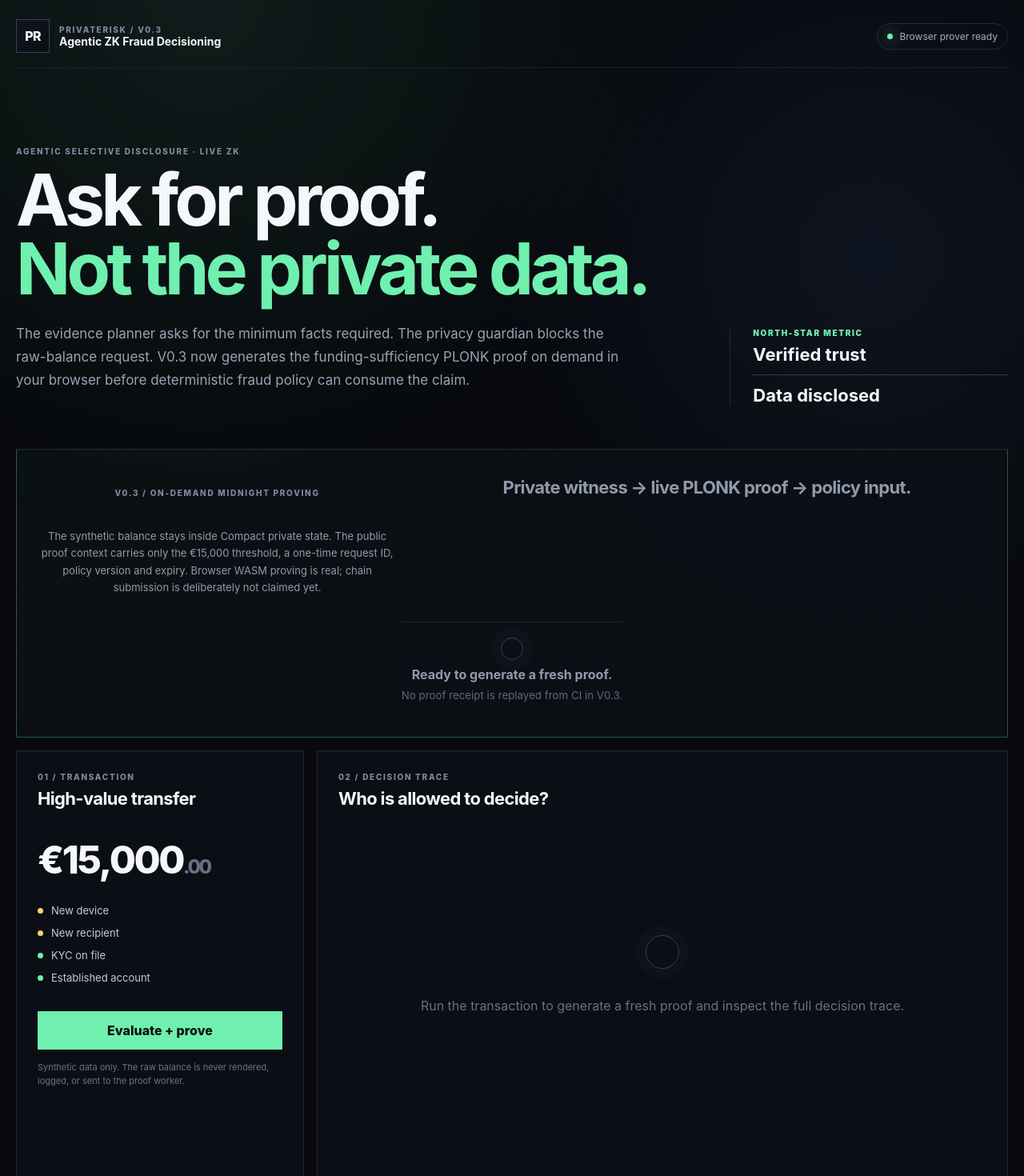
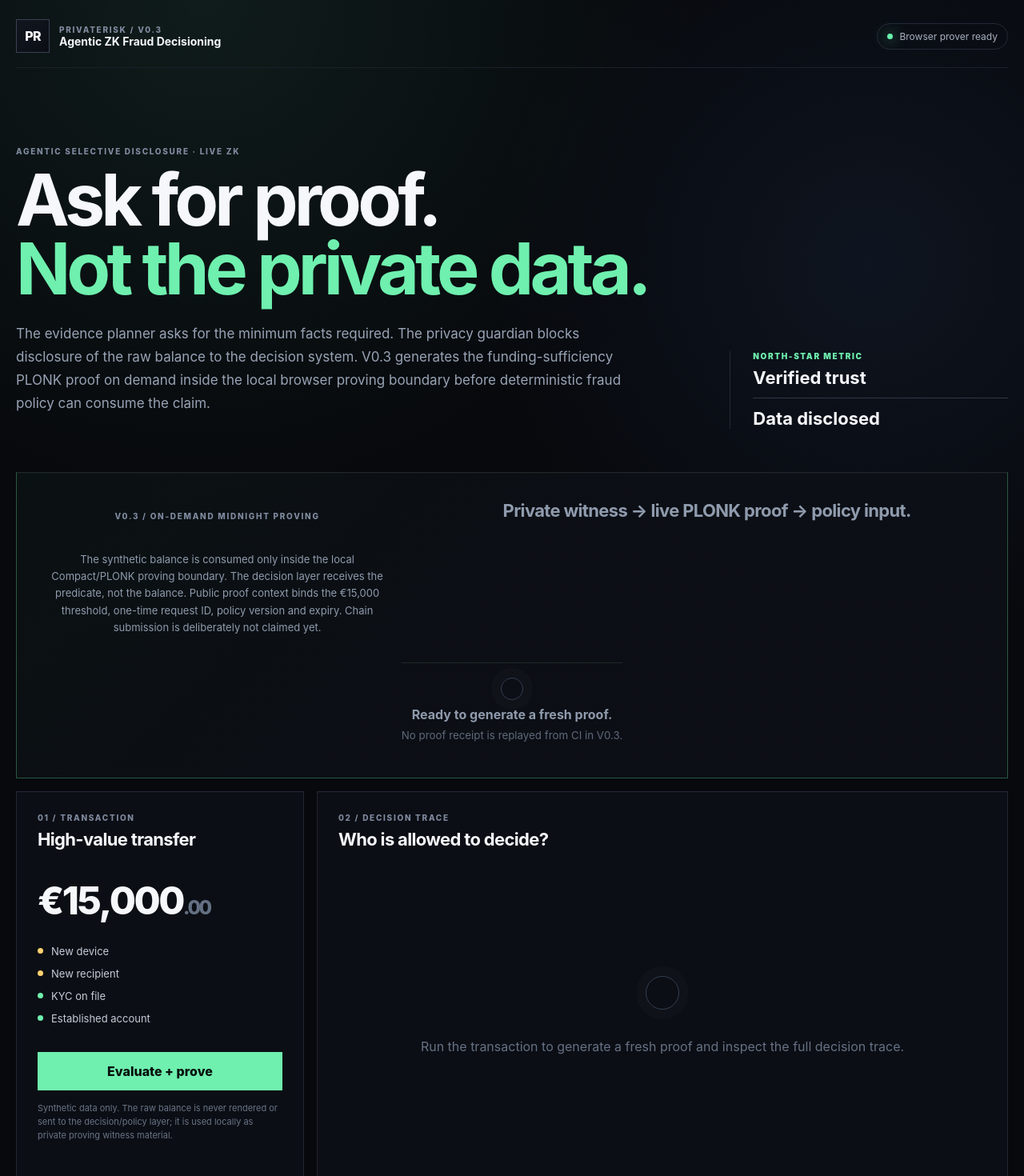
Before and after one commit to mikelninh/privaterisk-zk-fraud, a React (Vite) app: page / in a window 1280 px wide. Shown: the top 1470 px of the page at 80% size. Built offline with nearby package versions, Linux system fonts and the light colour scheme; what @midnight-ntwrk/compact-runtime would draw is missing.

Commit message:
docs(v0.3): state the browser prover privacy boundary precisely

```diff
--- a/src/App.tsx
+++ b/src/App.tsx
@@ -72,7 +72,7 @@ export default function App() {
           <p className="eyebrow">AGENTIC SELECTIVE DISCLOSURE · LIVE ZK</p>
           <h1>Ask for proof.<br /><em>Not the private data.</em></h1>
           <p className="hero-copy">
-            The evidence planner asks for the minimum facts required. The privacy guardian blocks the raw-balance request. V0.3 now generates the funding-sufficiency PLONK proof on demand in your browser before deterministic fraud policy can consume the claim.
+            The evidence planner asks for the minimum facts required. The privacy guardian blocks disclosure of the raw balance to the decision system. V0.3 generates the funding-sufficiency PLONK proof on demand inside the local browser proving boundary before deterministic fraud policy can consume the claim.
           </p>
         </div>
         <div className="north-star">
@@ -88,7 +88,7 @@ export default function App() {
           <div className="panel-kicker">V0.3 / ON-DEMAND MIDNIGHT PROVING</div>
           <h2>Private witness → live PLONK proof → policy input.</h2>
           <p>
-            The synthetic balance stays inside Compact private state. The public proof context carries only the €15,000 threshold, a one-time request ID, policy version and expiry. Browser WASM proving is real; chain submission is deliberately not claimed yet.
+            The synthetic balance is consumed only inside the local Compact/PLONK proving boundary. The decision layer receives the predicate, not the balance. Public proof context binds the €15,000 threshold, one-time request ID, policy version and expiry. Chain submission is deliberately not claimed yet.
           </p>
         </div>
 
@@ -105,7 +105,7 @@ export default function App() {
             <div className="proof-spinner" />
             <div>
               <strong>Generating PLONK proof locally…</strong>
-              <p>Loading ZKIR + proving key + SRS parameters. Private balance remains inside the circuit witness.</p>
+              <p>Loading ZKIR + proving key + SRS parameters. Private witness material stays within the browser proving boundary.</p>
             </div>
           </div>
         )}
@@ -129,7 +129,7 @@ export default function App() {
               <div><span>Network submit</span><code>NOT SUBMITTED</code></div>
             </div>
             <p className="truth-boundary">
-              <strong>Truth boundary:</strong> proof generation and constraint checking happen live in-browser. This build does not claim Midnight Preprod/Mainnet settlement or network verification.
+              <strong>Truth boundary:</strong> proof generation and constraint checking happen live in-browser. Private witness material is available to the local prover, as cryptographic proving requires, but is not exposed to the fraud/policy layer or submitted as public state. This build does not claim Midnight Preprod/Mainnet settlement or network verification.
             </p>
           </>
         )}
@@ -157,7 +157,7 @@ export default function App() {
           <button className="primary" disabled={proofStatus === 'proving'} onClick={evaluate}>
             {proofStatus === 'proving' ? 'Generating proof…' : ran ? 'Run fresh proof' : 'Evaluate + prove'}
           </button>
-          <p className="microcopy">Synthetic data only. The raw balance is never rendered, logged, or sent to the proof worker.</p>
+          <p className="microcopy">Synthetic data only. The raw balance is never rendered or sent to the decision/policy layer; it is used locally as private proving witness material.</p>
         </aside>
 
         <section className="trace-card panel">
@@ -231,7 +231,7 @@ export default function App() {
         <>
           <section className="metrics-grid">
             <div className="metric-card"><span>Risk score</span><strong>{result.riskScore.toFixed(2)}</strong><small>deterministic policy input</small></div>
-            <div className="metric-card glow"><span>Raw fields disclosed</span><strong>{result.rawFieldsDisclosed}</strong><small>browser decision flow</small></div>
+            <div className="metric-card glow"><span>Raw fields disclosed</span><strong>{result.rawFieldsDisclosed}</strong><small>to decision/policy layer</small></div>
             <div className="metric-card"><span>Live ZK predicates</span><strong>1</strong><small>generated on demand</small></div>
             <div className="metric-card"><span>PLONK proving</span><strong>{receipt.proveMs}</strong><small>milliseconds</small></div>
           </section>
@@ -248,7 +248,7 @@ export default function App() {
             <div className="panel-kicker">AUTHORITY BOUNDARIES</div>
             <div className="boundary-grid">
               <div><span>AGENT</span><strong>Requests evidence</strong><p>Reasoning and orchestration only.</p></div>
-              <div><span>PROOF</span><strong>Establishes a fact</strong><p>Compact + PLONK; raw balance stays private.</p></div>
+              <div><span>PROOF</span><strong>Establishes a fact</strong><p>Compact + PLONK; witness stays inside local proving boundary.</p></div>
               <div><span>RISK</span><strong>Estimates likelihood</strong><p>Statistical signal, never final authority.</p></div>
               <div><span>POLICY</span><strong>Permits actions</strong><p>Fail-closed deterministic control boundary.</p></div>
             </div>
```
